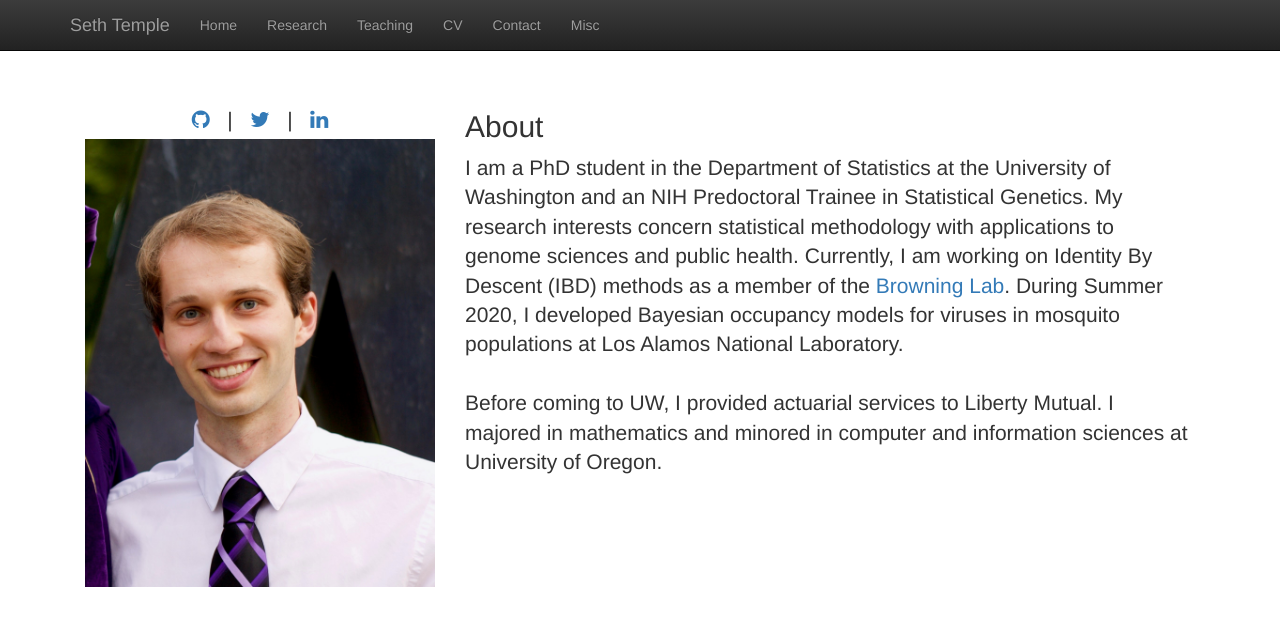
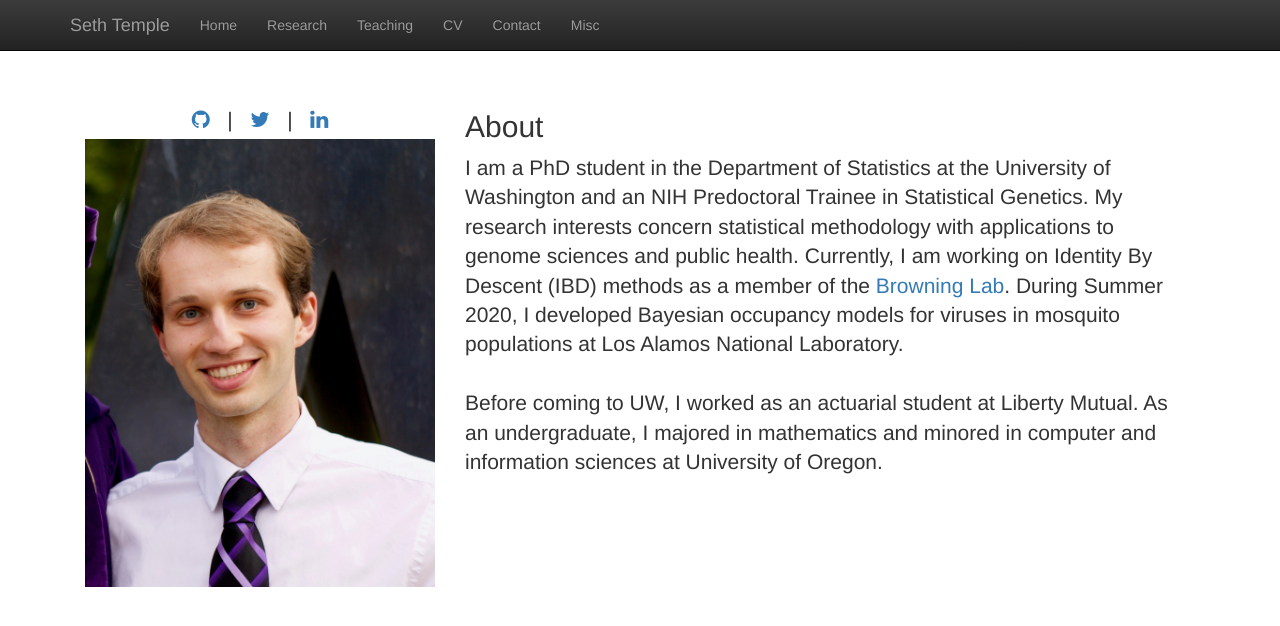
Before and after one commit to sdtemple/sdtemple.github.io, a Jekyll site: the page built from index.html, in a window 1280 px wide. Shown: the top 626 px of the page. Built offline with Jekyll 4.4.1, drawn with Linux system fonts in a browser that asks for light colours; nearby versions of some CDN libraries; library files that are not in the unit come from our copies.

Commit message:
Update index.html

```diff
--- a/index.html
+++ b/index.html
@@ -26,8 +26,8 @@ title:  'Seth Temple'
     Currently, I am working on Identity By Descent (IBD) methods as a member of the <a href = "https://sites.uw.edu/sguy/">Browning Lab</a>.
     During Summer 2020, I developed Bayesian occupancy models for viruses in mosquito populations at Los Alamos National Laboratory.<br/>
 <br/>
-Before coming to UW, I provided actuarial services to Liberty Mutual.
-    I majored in mathematics and minored in computer and information sciences at University of Oregon.
+Before coming to UW, I worked as an actuarial student at Liberty Mutual.
+    As an undergraduate, I majored in mathematics and minored in computer and information sciences at University of Oregon.
   </p>
 </div>
 </div>
```
